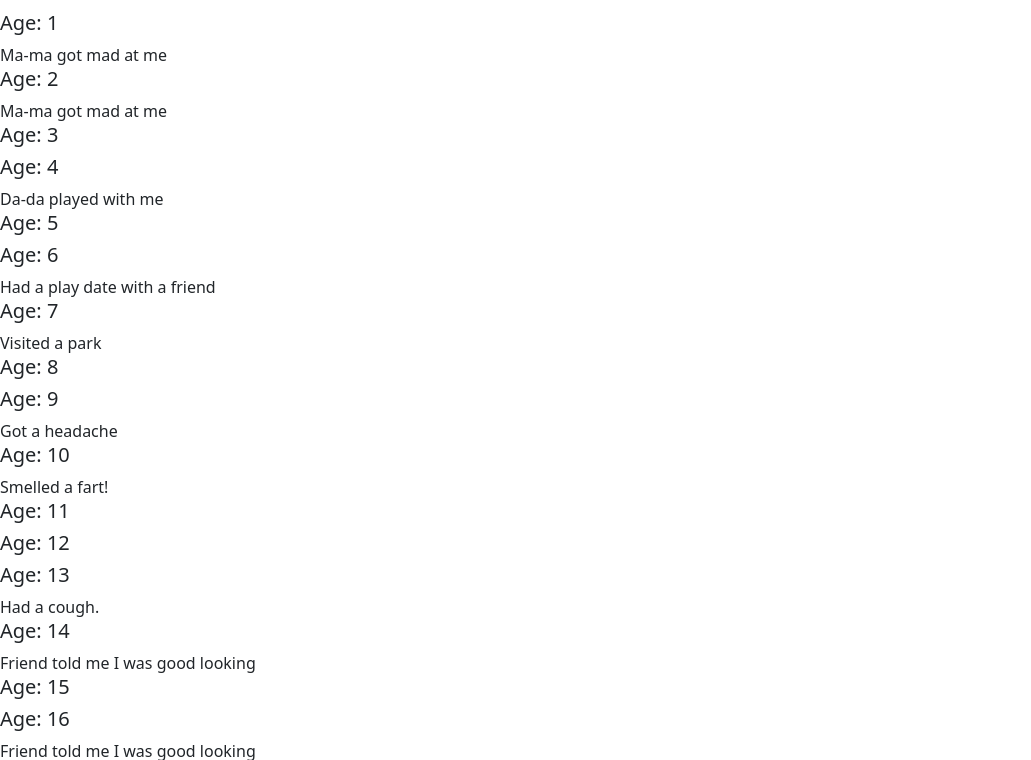
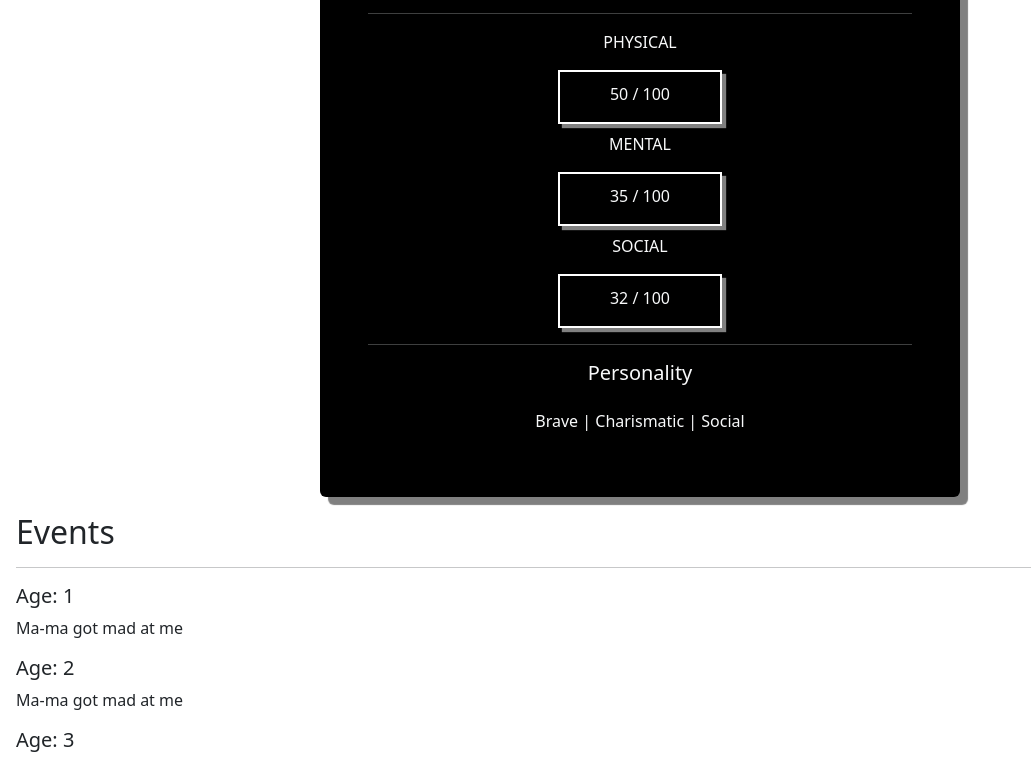
Before and after one commit to mattazz/humanity-webapp, a plain HTML site: page public/index.html in a window 1280 px wide. Shown: the part 196-956 px from the top of the page, without its empty margins (0-1031 px from the left). Drawn offline with nearby package versions, Linux system fonts and the light colour scheme.

Commit message:
added stats and css formatting

```diff
--- a/app.js
+++ b/app.js
@@ -7,6 +7,16 @@ let lastNames = db_LastNames
 let positiveAttr = db_positiveAttr
 let negativeAttr = db_negativeAttr
 let milestoneGenEvents = db_milestone_general_events
+/**
+* Min and Max ages for each age era
+*/
+let age_config = {
+    infant: [0, 4],
+    toddler: [5, 11],
+    child: [12, 17],
+    young_adult: [18, 24],
+    adult: [25, 999]
+}
 
 // Returns list [0] = First name [1] = Last name
 function generate_name(){
@@ -44,14 +54,25 @@ function generateRandomInt(max){
 function between(num, min, max){
     return num >= min && num <= max
 }
+/**
+* Main Character class including methods for generating milestones and aging up
+* @param {string} fName Defaults to generating a random first name
+* @param {string} lName Defaults to generating a random last name
+* @param {number} age Defaults to 0 (Start of birth)
+* @param {Array} attr Defaults to 3 random attributes into an array
+* @param {Array} events No events at the starts, but can get filled with generate_milestones()
+*/
+class character{
 
-// Main character class
-class character{
     constructor({fName = generate_name()[0],
         lName = generate_name()[1],
         age = 0,
-        attr = generate_attributes(5),
-        events = []
+        attr = generate_attributes(3),
+        events = [],
+        // Stats - Total of 100 | Each age era has random 20 roll
+        stat_physical = generateRandomInt(20),
+        stat_mental = generateRandomInt(20),
+        stat_social = generateRandomInt(20)
     }){
         this.fName = fName
         this.lName = lName
@@ -59,19 +80,22 @@ class character{
         this.age = age
         this.attr = attr
         this.events = events
+        this.stat_physical = stat_physical
+        this.stat_mental = stat_mental
+        this.stat_social = stat_social
     }
     // Used to generate events in their lives
     generate_milestones(age, max_milestones){
         let era = ''
-        if(between(this.age,0, 4)){
+        if(between(this.age, age_config['infant'][0], age_config['infant'][1])){
             era = 'infant'
-        } else if(between(this.age, 5, 11)) {
+        } else if(between(this.age, age_config['toddler'][0], age_config['toddler'][1])) {
             era = 'toddler'
-        } else if(between(this.age, 12, 17)){
+        } else if(between(this.age, age_config['child'][0], age_config['child'][1])){
             era = 'child'
-        } else if(between(this.age, 18, 24)){
+        } else if(between(this.age, age_config['young_adult'][0], age_config['young_adult'][1])){
             era = 'young_adult'
-        } else if(between(this.age, 25, 999)){
+        } else if(between(this.age, age_config['adult'][0], age_config['adult'][1])){
             era = 'adult'
         }
 
@@ -95,7 +119,7 @@ class character{
             i++
 
             // Writing to HTML
-            $('#events').before(event);
+            $('#events').before(`<p> ${event} </p>`);
         }
     }
 
@@ -105,27 +129,69 @@ class character{
         // Check status and effects
     }
 
+    /**
+    * Ages the character up with a chance for milestone events.
+    * @param {number} number_of_years - Number of years to add to the age
+    */
     age_up_w_milestones(number_of_years){
         let i = 0
         while(i<number_of_years){
             this.age ++
             i ++
-            console.log('Aged up! New age is: ' + this.age)
+            // console.log('Aged up! New age is: ' + this.age)
 
-            // Writing to HTML test
+            // Writing to HTML here because it needs to happen every age
             $('#events').before(`<h5> Age: ${this.age}`);
+            this.generate_milestones(this.age, 1) //Sets number of milestones per year
 
-            this.generate_milestones(this.age, 1) //Sets number of milestones per year
-            // Check injury
-            // Check status and effects
+
+            // Check age roll
+            switch(this.age){
+                case age_config['toddler'][0]:
+                    this.era_update_stats('a toddler')
+                    break
+                case age_config['child'][0]:
+                    this.era_update_stats('a child')
+                    break
+                case age_config['young_adult'][0]:
+                    this.era_update_stats('a young adult')
+                    break
+                case age_config['adult'][0]:
+                    this.era_update_stats('an adult')
+                    break
+            }
+            // Check injury - todo
+            // Check status and effects - tdo
         }
+    }
+
+    era_update_stats(era){
+        let physical_add = generateRandomInt(20)
+        let mental_add = generateRandomInt(20)
+        let social_add = generateRandomInt(20)
+
+        this.events.push(`You've become a ${era}!`)
+        $('#events').before(` <p><b>You've become ${era}! (+${physical_add} Physical | +${mental_add} Mental | +${social_add} Social)</b</p>`)
+
+        this.stat_physical += physical_add
+        this.stat_mental += mental_add
+        this.stat_social += social_add
+    }
+
+
+    to_HTML(){
+        // Writing general bio card to HTML
+        $('#char-name').text(char1.fName + ' ' + char1.lName);
+        $('#char-attr').text(`${char1.attr.join(' | ')}`);
+        $('#char-age').text(`Age:  ${char1.age}`);
+        $('#char-physical-stat').text(char1.stat_physical + ' / 100');
+        $('#char-mental-stat').text(char1.stat_mental + ' / 100');
+        $('#char-social-stat').text(char1.stat_social + ' / 100');
     }
 }
 
 // Testing character generation
 let char1 = new character({})
-$('h1').text(char1.fName + ' ' + char1.lName);
-$('h1').after(`<p>Attributes: ${char1.attr}`);
 char1.age_up_w_milestones(generateRandomInt(80))
-$('h1').after(`<p>Age:  ${char1.age} </p>`);
+char1.to_HTML()
 console.log(char1)
--- a/db.js
+++ b/db.js
@@ -291,7 +291,7 @@ export let db_milestone_general_events = {
             ],
             mental:
                 [
-                {event: 'Finished my homework!',
+                {event: 'Finished my job work!',
                 severity: 0,
                 condition: ''},
                 {event: '',
--- a/public/css/style.css
+++ b/public/css/style.css
@@ -0,0 +1,11 @@
+.stat-container{
+    border: 2px solid white;
+    width: 30%;
+    margin: auto;
+    padding-top: 10px;
+    box-shadow: 4px 4px 1px grey;
+    margin-bottom: .5rem;
+}
+.bio-card{
+    box-shadow: 8px 8px 1px grey;
+}
--- a/public/index.html
+++ b/public/index.html
@@ -5,6 +5,7 @@
     <meta http-equiv="X-UA-Compatible" content="IE=edge">
     <meta name="viewport" content="width=device-width, initial-scale=1.0">
     <title>Humanity</title>
+    <link rel="stylesheet" href="./css/style.css">
     <link href="https://cdn.jsdelivr.net/npm/bootstrap@5.2.2/dist/css/bootstrap.min.css" rel="stylesheet" integrity="sha384-Zenh87qX5JnK2Jl0vWa8Ck2rdkQ2Bzep5IDxbcnCeuOxjzrPF/et3URy9Bv1WTRi" crossorigin="anonymous">
     <script src="https://kit.fontawesome.com/91adf38b53.js" crossorigin="anonymous"></script>
     <script src='https://cdnjs.cloudflare.com/ajax/libs/jquery/3.6.2/jquery.min.js' integrity='sha512-tWHlutFnuG0C6nQRlpvrEhE4QpkG1nn2MOUMWmUeRePl4e3Aki0VB6W1v3oLjFtd0hVOtRQ9PHpSfN6u6/QXkQ==' crossorigin='anonymous'></script>
@@ -12,10 +13,34 @@
     <link rel="stylesheet" href="./css/style.css">
 </head>
 <body>
-    <h1>Bio</h1>
-    <h2>Events</h2>
-    <hr>
-    <p id="events"></p>
+    <div class="bio-card text-center bg-black text-light w-50 mx-auto rounded p-5">
+        <h1 id="char-name">Name</h1>
+        <hr>
+        <p id="char-age">Age</p>
+        <h5>Stats</h5>
+        <hr>
+        <p>PHYSICAL</p>
+        <div class="stat-container text-center">
+            <p id="char-physical-stat">Physical</p>
+        </div>
+        <p>MENTAL</p>
+        <div class="stat-container text-center">
+            <p id="char-mental-stat">Mental</p>
+        </div>
+        <p>SOCIAL</p>
+        <div class="stat-container text-center">
+            <p id="char-social-stat">Social</p>
+        </div>
+        <hr>
+        <h5>Personality</h5>
+        <p id="char-attr" class="mt-4">Attributes</p>
+    </div>
+
+    <div class=" p-3">
+        <h2>Events</h2>
+        <hr>
+        <p id="events"></p>
+    </div>
 
 <script src="../app.js" type="module"></script>
 <script src="https://cdn.jsdelivr.net/npm/bootstrap@5.2.2/dist/js/bootstrap.bundle.min.js" integrity="sha384-OERcA2EqjJCMA+/3y+gxIOqMEjwtxJY7qPCqsdltbNJuaOe923+mo//f6V8Qbsw3" crossorigin="anonymous"></script>
```
